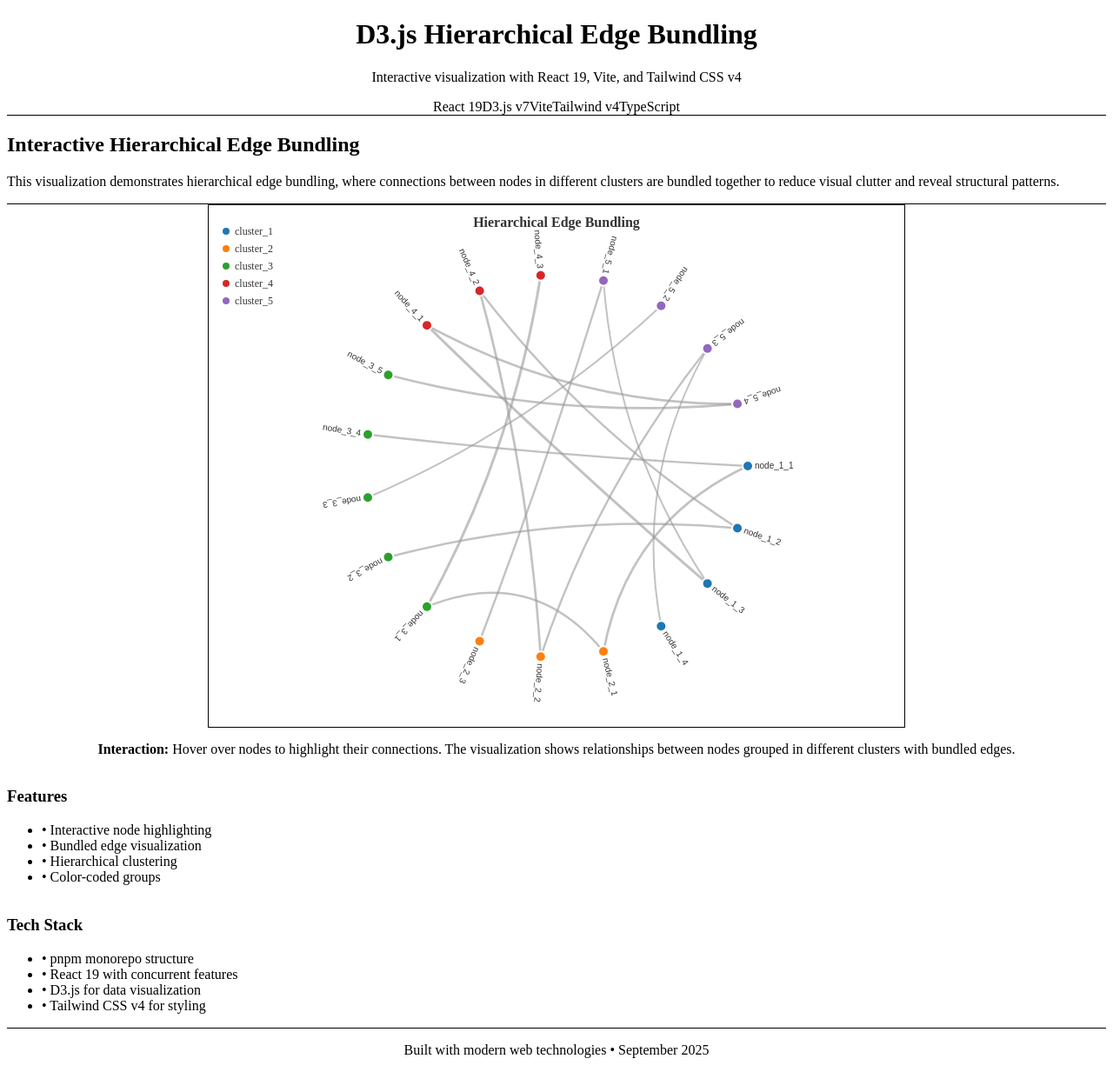
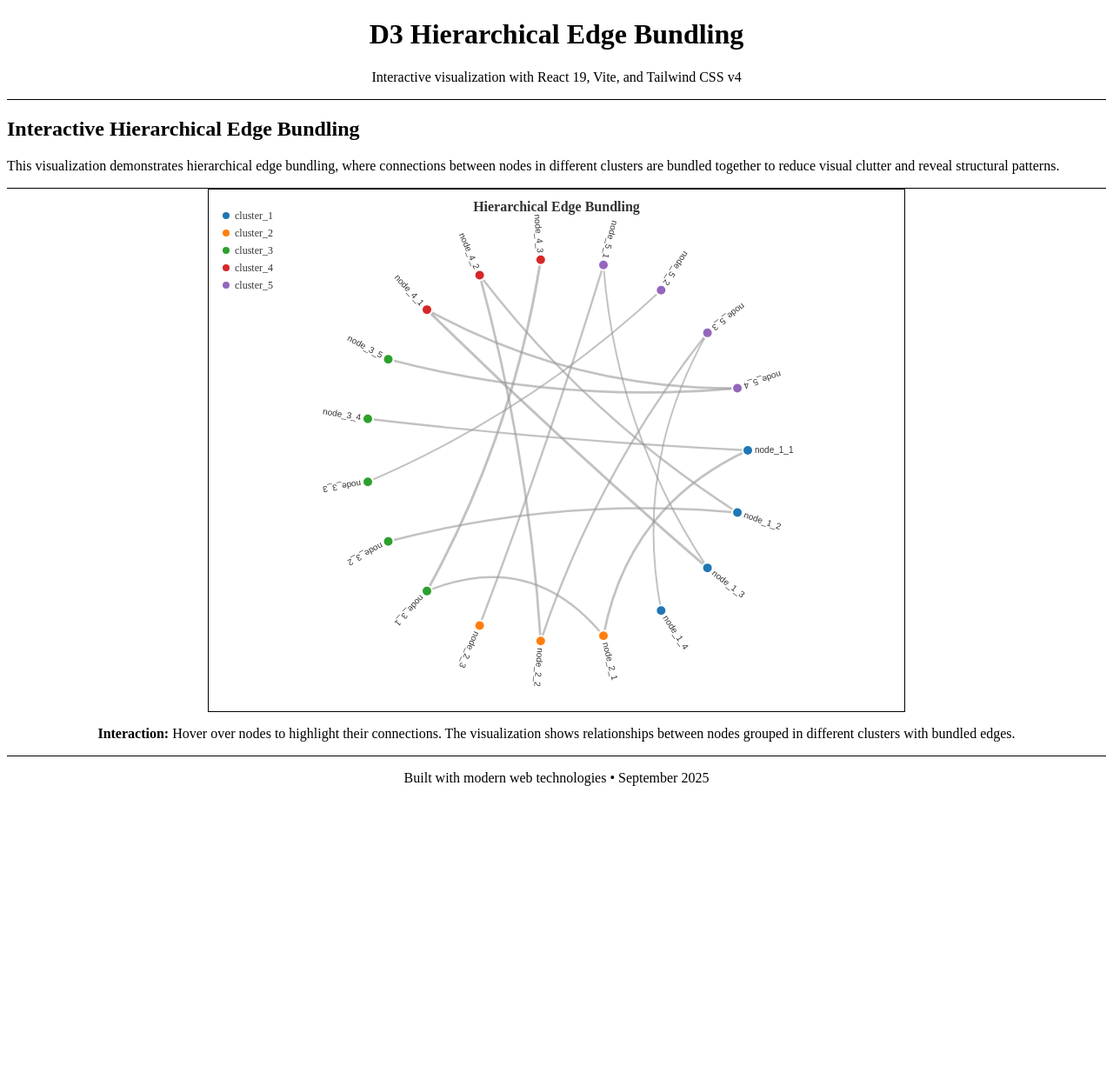
Before and after one commit to maxzz/20250920-d3-hierarchical-edge-bundling, a React (Vite) app in the folder apps/web/: page / in a window 1280 px wide. Shown: the whole page at 87% size. After the commit the page ends 920 px from the top, so only its background shows below. Built offline with nearby package versions, Linux system fonts and the light colour scheme.

Commit message:
WIP. clean up. 7.

```diff
--- a/apps/web/src/App.tsx
+++ b/apps/web/src/App.tsx
@@ -8,18 +8,11 @@ export function App() {
                 <div className="max-w-7xl mx-auto px-4 sm:px-6 lg:px-8 py-6">
                     <div className="text-center">
                         <h1 className="text-4xl font-bold text-gray-900 mb-2">
-                            D3.js Hierarchical Edge Bundling
+                            D3 Hierarchical Edge Bundling
                         </h1>
                         <p className="text-lg text-gray-600 mb-4">
                             Interactive visualization with React 19, Vite, and Tailwind CSS v4
                         </p>
-                        <div className="flex flex-wrap justify-center gap-2 text-sm">
-                            <span className="px-3 py-1 bg-blue-100 text-blue-800 rounded-full">React 19</span>
-                            <span className="px-3 py-1 bg-green-100 text-green-800 rounded-full">D3.js v7</span>
-                            <span className="px-3 py-1 bg-purple-100 text-purple-800 rounded-full">Vite</span>
-                            <span className="px-3 py-1 bg-pink-100 text-pink-800 rounded-full">Tailwind v4</span>
-                            <span className="px-3 py-1 bg-yellow-100 text-yellow-800 rounded-full">TypeScript</span>
-                        </div>
                     </div>
                 </div>
             </header>
@@ -44,28 +37,6 @@ export function App() {
                         />
                     </div>
 
-                    <div className="px-6 pb-6">
-                        <div className="grid grid-cols-1 md:grid-cols-2 gap-6 mt-6">
-                            <div className="bg-gray-50 p-4 rounded-lg">
-                                <h3 className="font-semibold text-gray-800 mb-2">Features</h3>
-                                <ul className="text-sm text-gray-600 space-y-1">
-                                    <li>• Interactive node highlighting</li>
-                                    <li>• Bundled edge visualization</li>
-                                    <li>• Hierarchical clustering</li>
-                                    <li>• Color-coded groups</li>
-                                </ul>
-                            </div>
-                            <div className="bg-gray-50 p-4 rounded-lg">
-                                <h3 className="font-semibold text-gray-800 mb-2">Tech Stack</h3>
-                                <ul className="text-sm text-gray-600 space-y-1">
-                                    <li>• pnpm monorepo structure</li>
-                                    <li>• React 19 with concurrent features</li>
-                                    <li>• D3.js for data visualization</li>
-                                    <li>• Tailwind CSS v4 for styling</li>
-                                </ul>
-                            </div>
-                        </div>
-                    </div>
                 </div>
             </main>
 
```
